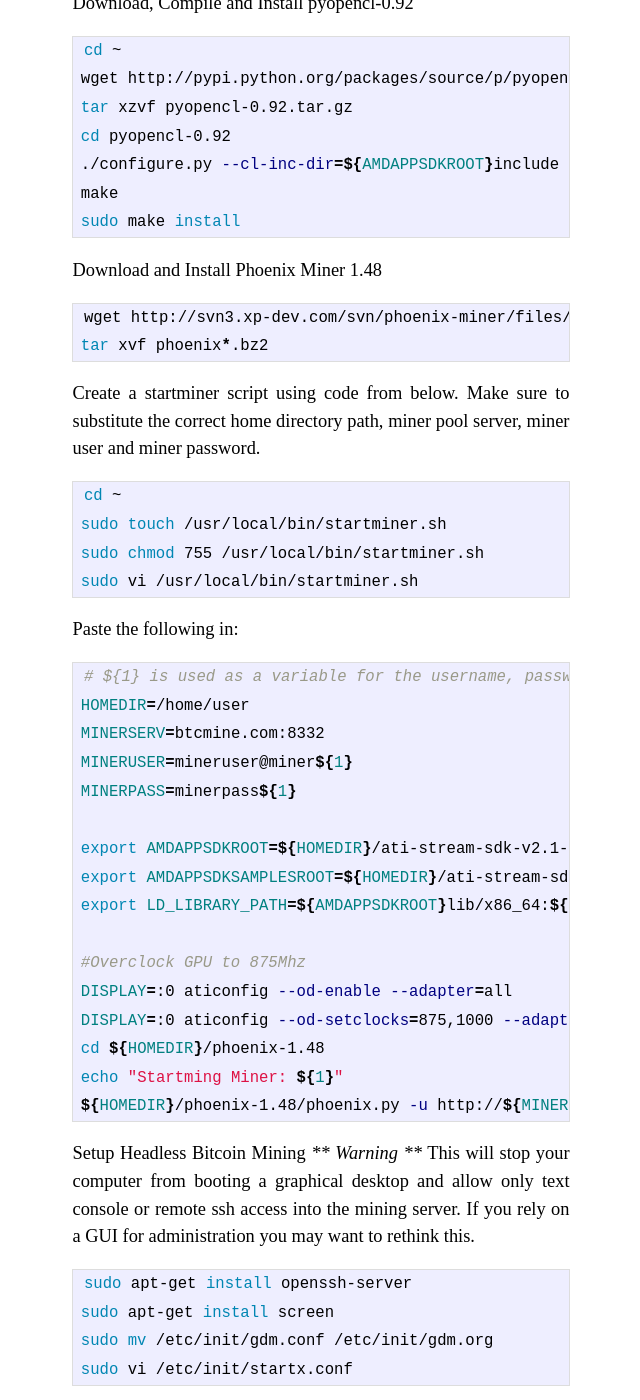
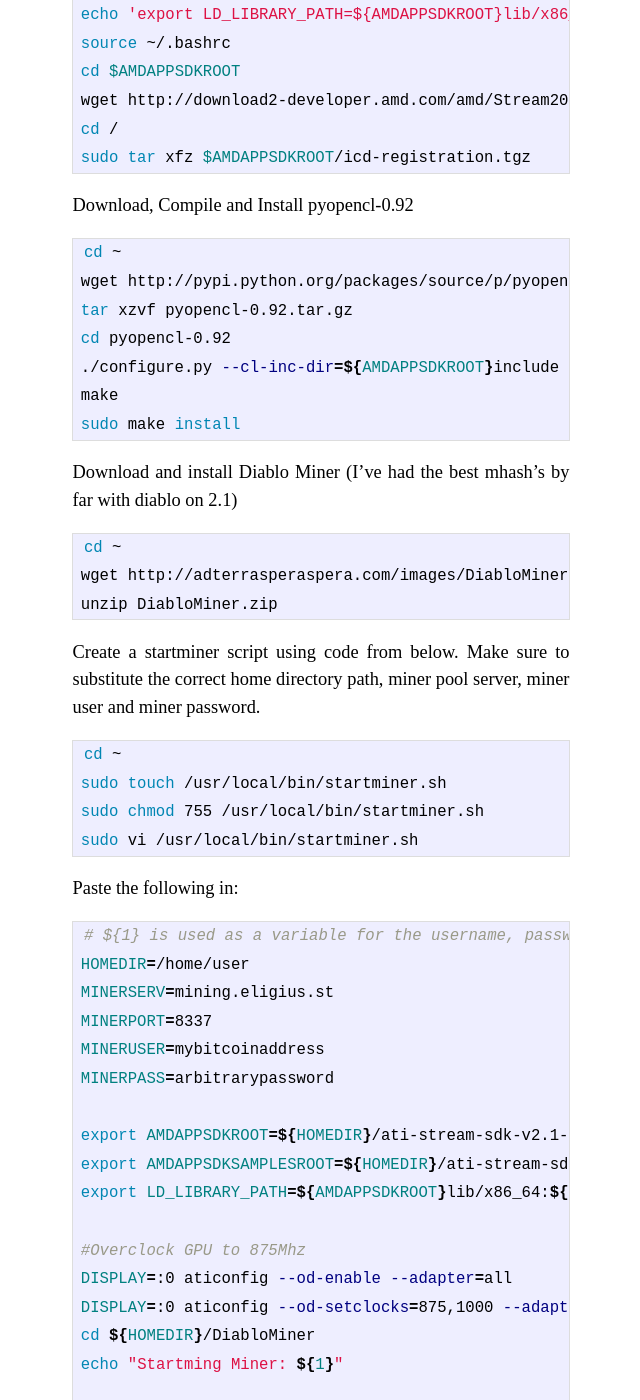
Before and after one commit to pthrasher/pthrasher.github.com, a Jekyll site: the page built from _posts/2011-06-07-ubuntu-bitcoin-mining.markdown, in a window 1280 px wide and 1400 px high, scrolled down 2384 px. Shown: the whole window, without its empty margins (319-959 px from the left). Built offline with Jekyll 4.4.1, drawn with Linux system fonts in a browser that asks for light colours; comment, search, counter and statistics services are not loaded; some of the changed text lies outside the part shown.

Commit message:
added some stuff, as well as updated miner guide for diablo

```diff
--- a/_posts/2011-06-07-ubuntu-bitcoin-mining.markdown
+++ b/_posts/2011-06-07-ubuntu-bitcoin-mining.markdown
@@ -7,6 +7,10 @@ published: true
 Hello, here's a guide on how to setup a bitcoin miner using linux, and the 2.1 SDK. 2.1 being favorable over 2.4 for some cards. I stole 99% of this from [here](http://forum.bitcoin.org/index.php?topic=9239.0)
 
 *** Warning this may cause irreparable damage to your computer system, harm yourself and your family, burn down your house, neighborhood and city, generate untold amounts of carbon dioxide at your electric company and harm the polar bears and baby seals in the Arctic Circle.  I am NOT responsible if you try this or for any errors that may exist within this post.
+
+That said, the system I originally wrote this for had 4x5850's. This guide is really only meant for the 4xxx/5xxx ati series cards. 6xxx seems to work best on 2.4 sdk, and latest driver... 4/5xxx work best with 2.1 and 10.11
+
+Please consider throwing me some money if this helps you make any. :-) 1GAAZKQh1cHqCR5GWkghRYzXtr21C9ZbaG
 
 Load a fresh Ubuntu Natty 11.04 64-bit Desktop with the latest updates and log into system with a user that has sudo permissions.
 {% highlight bash %}
@@ -87,10 +91,11 @@ cd pyopencl-0.92
 make
 sudo make install
 {% endhighlight %}
-Download and Install Phoenix Miner 1.48
+Download and install Diablo Miner (I've had the best mhash's by far with diablo on 2.1)
 {% highlight bash %}
-wget http://svn3.xp-dev.com/svn/phoenix-miner/files/phoenix-1.48.tar.bz2
-tar xvf phoenix*.bz2
+cd ~
+wget http://adterrasperaspera.com/images/DiabloMiner.zip
+unzip DiabloMiner.zip
 {% endhighlight %}
 
 Create a startminer script using code from below.  Make sure to substitute the correct home directory path, miner pool server, miner user and miner password.
@@ -107,9 +112,10 @@ Paste the following in:
 {% highlight bash %}
 # ${1} is used as a variable for the username, password and for the gpu device number.  Ex. mineruser0, minerpass0, Device=0 or mineruser1, minerpass1, Device=1
 HOMEDIR=/home/user
-MINERSERV=btcmine.com:8332
-MINERUSER=mineruser@miner${1}
-MINERPASS=minerpass${1}
+MINERSERV=mining.eligius.st
+MINERPORT=8337
+MINERUSER=mybitcoinaddress
+MINERPASS=arbitrarypassword
 
 export AMDAPPSDKROOT=${HOMEDIR}/ati-stream-sdk-v2.1-lnx64/
 export AMDAPPSDKSAMPLESROOT=${HOMEDIR}/ati-stream-sdk-v2.1-lnx64/
@@ -118,9 +124,10 @@ export LD_LIBRARY_PATH=${AMDAPPSDKROOT}lib/x86_64:${LD_LIBRARY_PATH}
 #Overclock GPU to 875Mhz
 DISPLAY=:0 aticonfig --od-enable --adapter=all
 DISPLAY=:0 aticonfig --od-setclocks=875,1000 --adapter=${1}
-cd ${HOMEDIR}/phoenix-1.48
+cd ${HOMEDIR}/DiabloMiner
 echo "Startming Miner: ${1}"
-${HOMEDIR}/phoenix-1.48/phoenix.py -u http://${MINERUSER}:${MINERPASS}@${MINERSERV} -k phatk VECTORS BFI_INT AGGRESSION=12 DEVICE=${1}
+
+DISPLAY=:0 ${HOMEDIR}/DiabloMiner/DiabloMiner-Linux.sh -u ${MINERUSER} -p ${MINERPASS} -l ${MINERSERV} -r ${MINERPORT} -D ${1} -v 2 -w 256
 {% endhighlight %}
 Setup Headless Bitcoin Mining
  *** Warning *** This will stop your computer from booting a graphical desktop and allow only text console or remote ssh access into the mining server.
```
